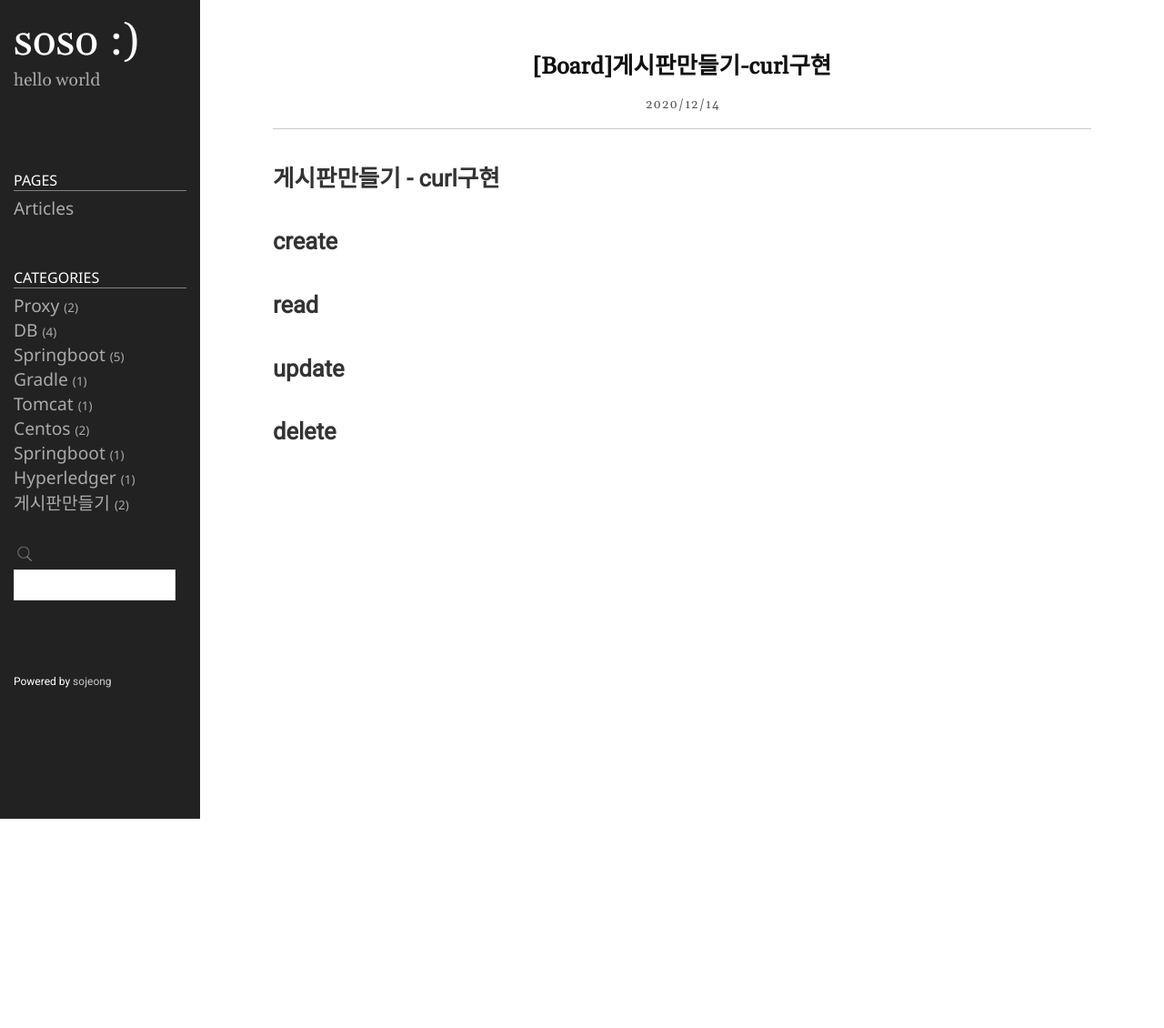
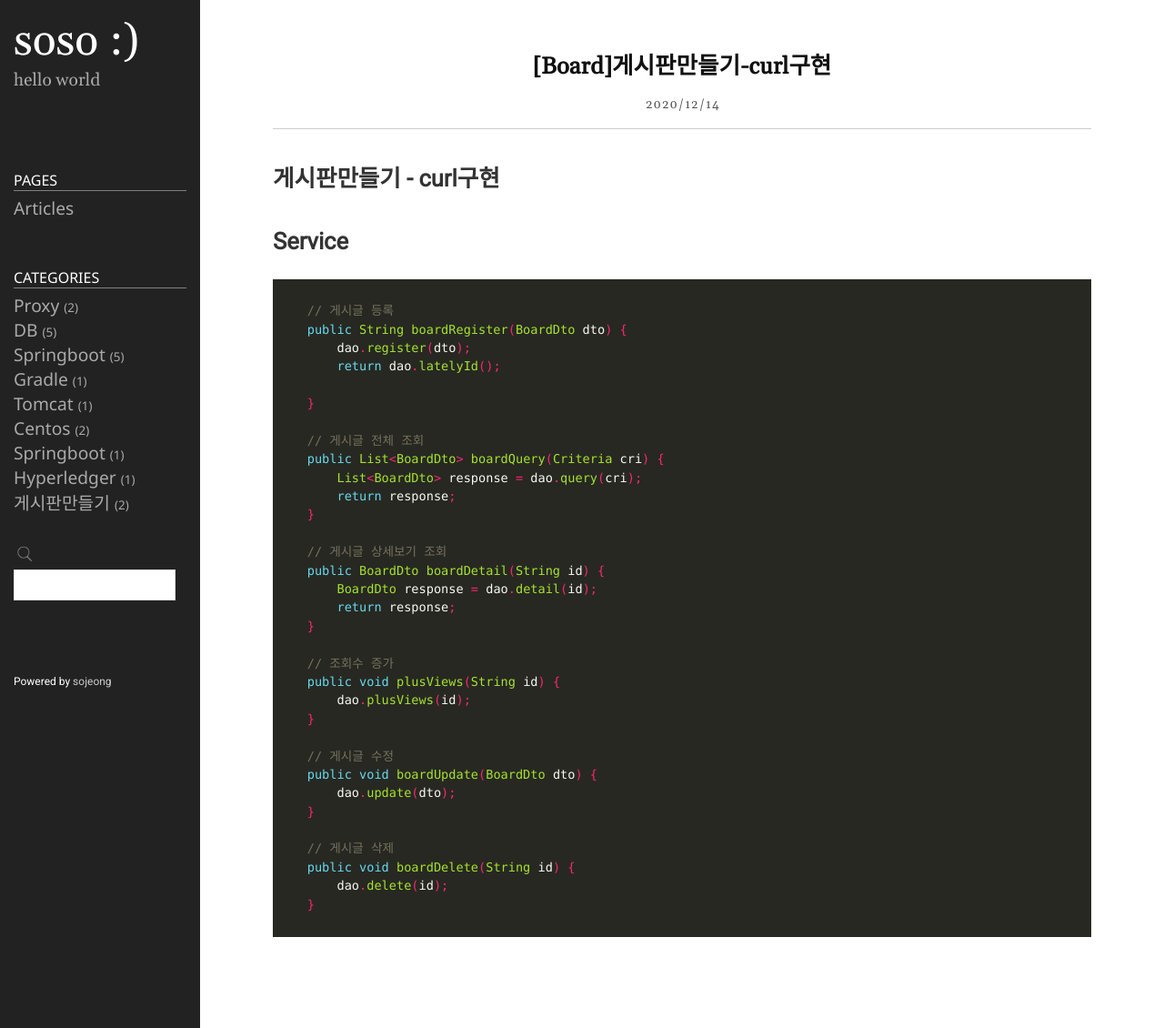
Before and after one commit to sosojeong2/sosojeong2.github.io, a Jekyll site: the page built from _posts/2020-12-14-SpringBoot-board2.markdown, in a window 1280 px wide. Shown: the whole page at 91% size. Built offline with Jekyll 4.4.1, drawn with Linux system fonts in a browser that asks for light colours; nearby versions of some CDN libraries; before the commit the page ends 900 px from its top, so only the background shows below that.

Commit message:
게시글 추가

````diff
--- a/_posts/2020-12-14-SpringBoot-board2.markdown
+++ b/_posts/2020-12-14-SpringBoot-board2.markdown
@@ -7,13 +7,41 @@ category: 게시판만들기
 
 # 게시판만들기 - curl구현
 
-## create
+## Service
+```java
 
+    // 게시글 등록
+    public String boardRegister(BoardDto dto) {
+        dao.register(dto);
+        return dao.latelyId();
 
-## read
+    }
 
+    // 게시글 전체 조회
+    public List<BoardDto> boardQuery(Criteria cri) {
+        List<BoardDto> response = dao.query(cri);
+        return response;
+    }
 
-## update
+    // 게시글 상세보기 조회
+    public BoardDto boardDetail(String id) {
+        BoardDto response = dao.detail(id);
+        return response;
+    }
 
+    // 조회수 증가
+    public void plusViews(String id) {
+        dao.plusViews(id);
+    }
 
-## delete
+    // 게시글 수정
+    public void boardUpdate(BoardDto dto) {
+        dao.update(dto);
+    }
+
+    // 게시글 삭제
+    public void boardDelete(String id) {
+        dao.delete(id);
+    }
+
+```
````
Also changed, not shown: _posts/2020-12-18-JPA-select-insert.markdown (added, +104 -0 lines).
